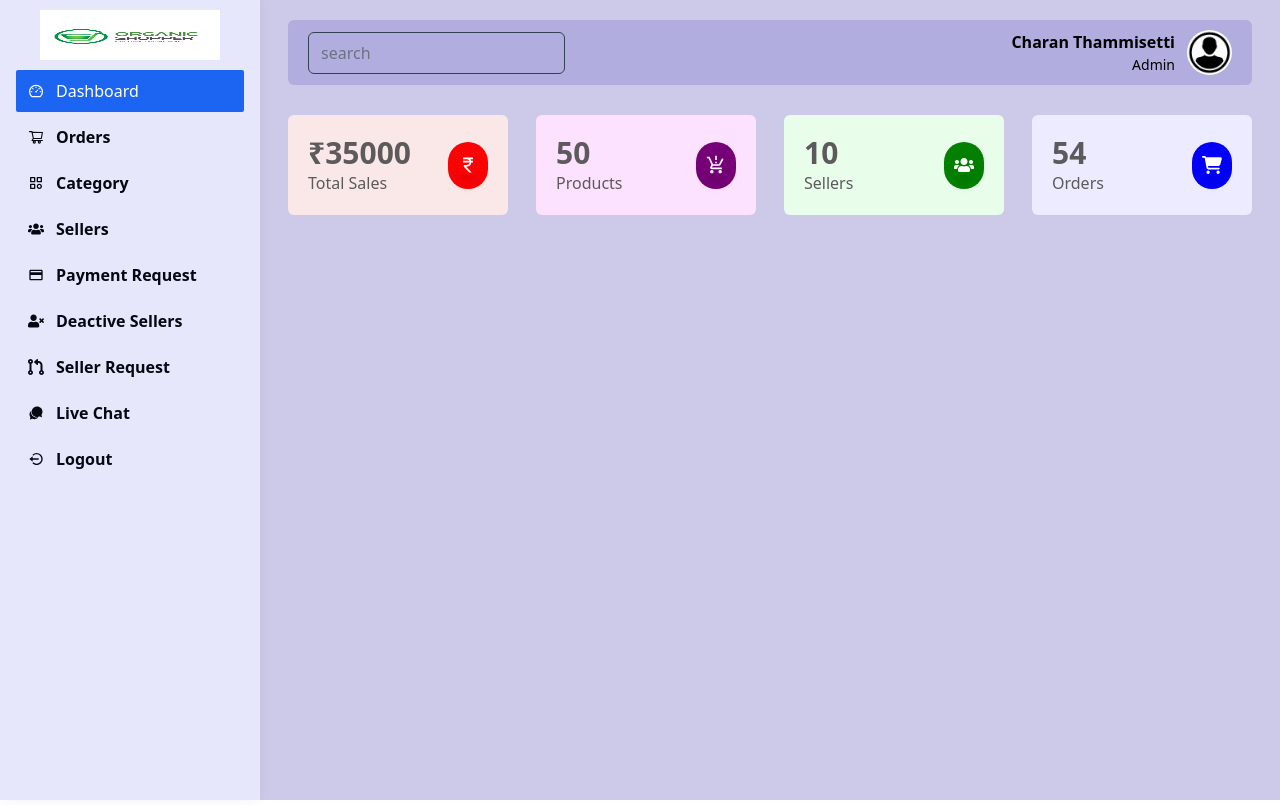
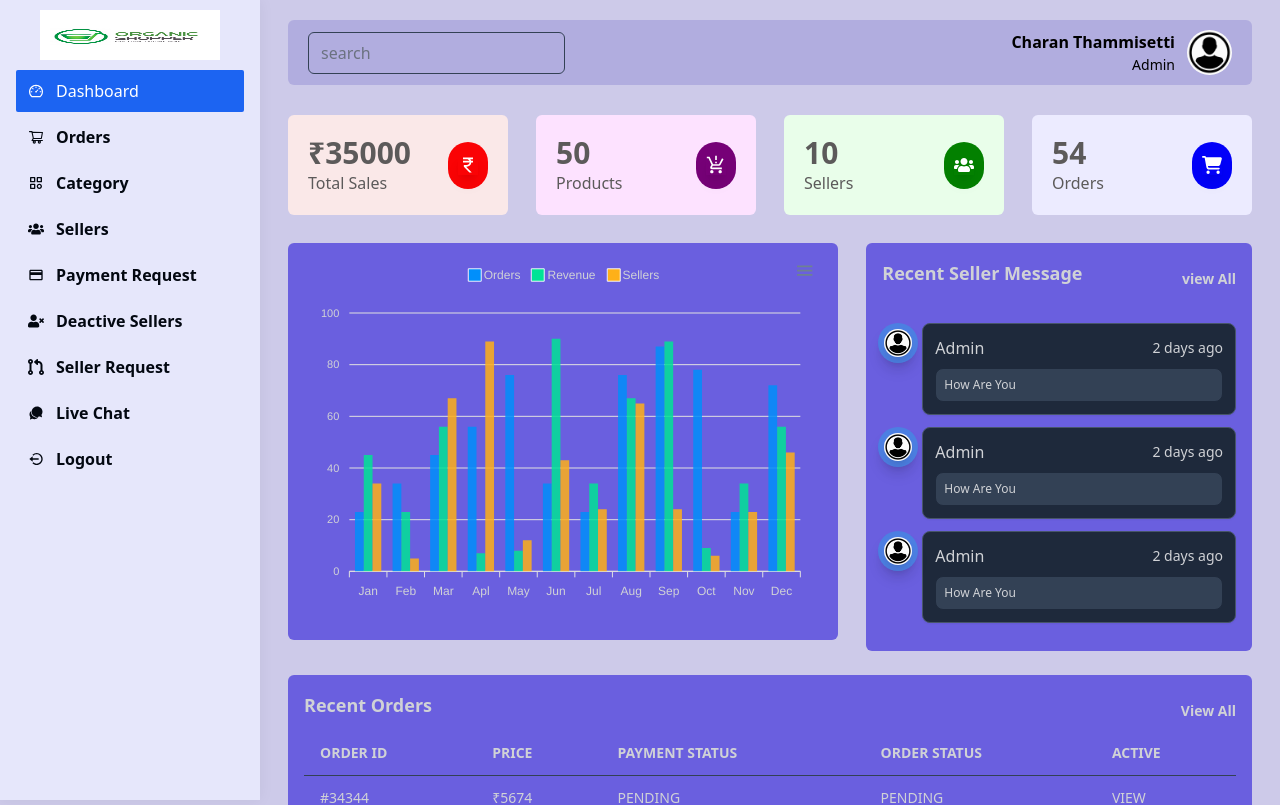
Before and after one commit to Cherrytan200/Organic-Website, a React (Vite) app in the folder Frontend/: page /admin/dashboard in a window 1280 px wide. Shown: the top 805 px of the page. Built offline with nearby package versions, Linux system fonts and the light colour scheme.

Commit message:
Admin Dashboard

```diff
--- a/Frontend/src/views/admin/AdminDashboard.jsx
+++ b/Frontend/src/views/admin/AdminDashboard.jsx
@@ -2,8 +2,71 @@
 import { MdProductionQuantityLimits } from "react-icons/md";
 import { FaUsers } from "react-icons/fa";
 import { FaCartShopping } from "react-icons/fa6";
+import Chart from 'react-apexcharts';
+import { Link } from "react-router-dom";
 
 export default function AdminDashboard() {
+  const state={
+    series:[
+      {
+        name:"Orders",
+        data:[23,34,45,56,76,34,23,76,87,78,23,72]
+      },
+      {
+        name:"Revenue",
+        data:[45,23,56,7,8,90,34,67,89,9,34,56]
+      },
+      {
+        name:"Sellers",
+        data:[34,5,67,89,12,43,24,65,24,6,23,46]
+      },
+    ],
+    options:{
+      color:['#181ee8','#181ee8'],
+      plotOptions:{
+        radius:30
+      },
+      chart:{
+        background:'transparent',
+        foreColor:'#d0d2d6'
+      },
+      dataLabels:{
+        enabled:false
+      },
+      strock:{
+        show:true,
+        curve:['smooth','straight','stepline'],
+        lineCap:'butt',
+        colors:'#f0f0f0',
+        width:.5,
+        dashArray:0
+      },
+      xaxis:{
+        categories:['Jan','Feb','Mar','Apl','May','Jun','Jul','Aug','Sep','Oct','Nov','Dec']
+      },
+      legend:{
+        position:'top'
+      },
+      responsive:[
+        {
+          breakpoint:565,
+          yaxis:{
+            categories:['Jan','Feb','Mar','Apl','May','Jun','Jul','Aug','Sep','Oct','Nov','Dec']
+          },
+          options:{
+            plotOptions:{
+              bar:{
+                horizontal:true
+              }
+            },
+            chart:{
+              height:"550px"
+            }
+          }
+        }
+      ]
+    }
+  }
   return (
     <div className="px-2 md:px-7 py-5">
       <div className="w-full grid grid-cols-1 sm:grid-cols-2 md:grid-cols-2 lg:grid-cols-4 gap-7">
@@ -53,6 +116,135 @@
         </div>
 
       </div>
+
+      <div className="w-full flex flex-wrap mt-7">
+        <div className="w-full lg:w-7/12 lg:pr-3">
+          <div className="w-full bg-[#6a5fdf] p-4 rounded-md">
+              <Chart options={state.options} series={state.series} type='bar' height={350} />
+          </div>
+        </div>
+
+        <div className="w-full lg:w-5/12 lg:pl-4 mt-6 lg:mt-0">
+            <div className="w-full bg-[#6a5fdf] p-4 rounded-md text-[#d0d2d6]">
+              <div className="flex justify-between items-center">
+                  <h2 className="font-semibold text-lg text-[#d0d2d6] pb-3">Recent Seller Message</h2>
+                  <Link className="font-semibold text-sm text-[#d0d2d6]">
+                    view All
+                  </Link>
+              </div>
+            <div className="flex flex-col gap-2 pt-6 text-[#d0d2d6]">
+                <ol className="relative border-1  border-slate-600 ml-4">
+
+
+                  <li className="mb-3 ml-6">
+                    <div className="flex absolute -left-5 shadow-lg justify-center items-center w-10 h-10 p-[6px] bg-[#4c7fe2] rounded-full z-10">
+                        <img src="../../../public/Images/admin.jpeg" alt="admin" className="w-full rounded-full h-full shadow-lg"/>
+                    </div>
+                    <div className="p-3 bg-slate-800 rounded-lg border border-slate-600 shadow-sm">
+                      <div className="flex justify-between items-center mb-2 ">
+                        <Link className="text-md font-normal">
+                          Admin
+                        </Link>
+                        <time className="mb-1 text-sm font-normal sm:order-last sm:mb-0">2 days ago</time>
+                      </div>
+                      <div className="p-2 text-xs font-normal bg-slate-700 rounded-lg border border-slate-800">
+                          How Are You
+                      </div>
+                    </div>
+                  </li>
+
+
+                  <li className="mb-3 ml-6">
+                    <div className="flex absolute -left-5 shadow-lg justify-center items-center w-10 h-10 p-[6px] bg-[#4c7fe2] rounded-full z-10">
+                        <img src="../../../public/Images/admin.jpeg" alt="admin" className="w-full rounded-full h-full shadow-lg"/>
+                    </div>
+                    <div className="p-3 bg-slate-800 rounded-lg border border-slate-600 shadow-sm">
+                      <div className="flex justify-between items-center mb-2 ">
+                        <Link className="text-md font-normal">
+                          Admin
+                        </Link>
+                        <time className="mb-1 text-sm font-normal sm:order-last sm:mb-0">2 days ago</time>
+                      </div>
+                      <div className="p-2 text-xs font-normal bg-slate-700 rounded-lg border border-slate-800">
+                          How Are You
+                      </div>
+                    </div>
+                  </li>
+
+
+                  <li className="mb-3 ml-6">
+                    <div className="flex absolute -left-5 shadow-lg justify-center items-center w-10 h-10 p-[6px] bg-[#4c7fe2] rounded-full z-10">
+                        <img src="../../../public/Images/admin.jpeg" alt="admin" className="w-full rounded-full h-full shadow-lg"/>
+                    </div>
+                    <div className="p-3 bg-slate-800 rounded-lg border border-slate-600 shadow-sm">
+                      <div className="flex justify-between items-center mb-2 ">
+                        <Link className="text-md font-normal">
+                          Admin
+                        </Link>
+                        <time className="mb-1 text-sm font-normal sm:order-last sm:mb-0">2 days ago</time>
+                      </div>
+                      <div className="p-2 text-xs font-normal bg-slate-700 rounded-lg border border-slate-800">
+                          How Are You
+                      </div>
+                    </div>
+                  </li>
+
+
+                </ol>
+            </div>
+            </div>
+        </div>
+      </div>
+
+
+      <div className="w-full p-4 bg-[#6a5fdf] rounded-md mt-6">
+          <div className="flex justify-between items-center">
+                <h2 className="font-semibold text-lg text-[#d0d2d6] pb-3">
+                    Recent Orders
+                </h2>
+                <Link className="font-semibold text-sm text-[#d0d2d6]">
+                  View All
+                </Link>
+          </div>
+          <div className="relative overflow-x-auto">
+            <table className="w-full text-sm text-left text-[#d0d2d6] uppercase border-b border-slate-700">
+              <thead className="etxt-sm text-[#d0d2d6] uppercase border-b border-slate-700">
+                <tr>
+                  <th className="py-3 px-4" scope="col">ORDER ID</th>
+                  <th className="py-3 px-4" scope="col">PRICE</th>
+                  <th className="py-3 px-4" scope="col">PAYMENT STATUS</th>
+                  <th className="py-3 px-4" scope="col">ORDER STATUS</th>
+                  <th className="py-3 px-4" scope="col">ACTIVE</th>
+                </tr>
+              </thead>
+              <tbody>
+                {
+                  [1,2,3,4,5].map((d,i)=>
+                  <tr key={i}>
+                    <td scope="row" className="py-3 px-4 font-medium whitespace-nowrap">
+                        #34344
+                    </td>
+                    <td scope="row" className="py-3 px-4 font-medium whitespace-nowrap">
+                    &#8377;5674
+                    </td>
+                    <td scope="row" className="py-3 px-4 font-medium whitespace-nowrap">
+                        Pending
+                    </td>
+                    <td scope="row" className="py-3 px-4 font-medium whitespace-nowrap">
+                        Pending
+                    </td>
+                    <td scope="row" className="py-3 px-4 font-medium whitespace-nowrap">
+                        <Link>View</Link>
+                    </td>
+                  </tr>
+                  )
+                }
+              </tbody>
+            </table>
+          </div>
+      </div>
+
+
     </div>
   )
 }
```
